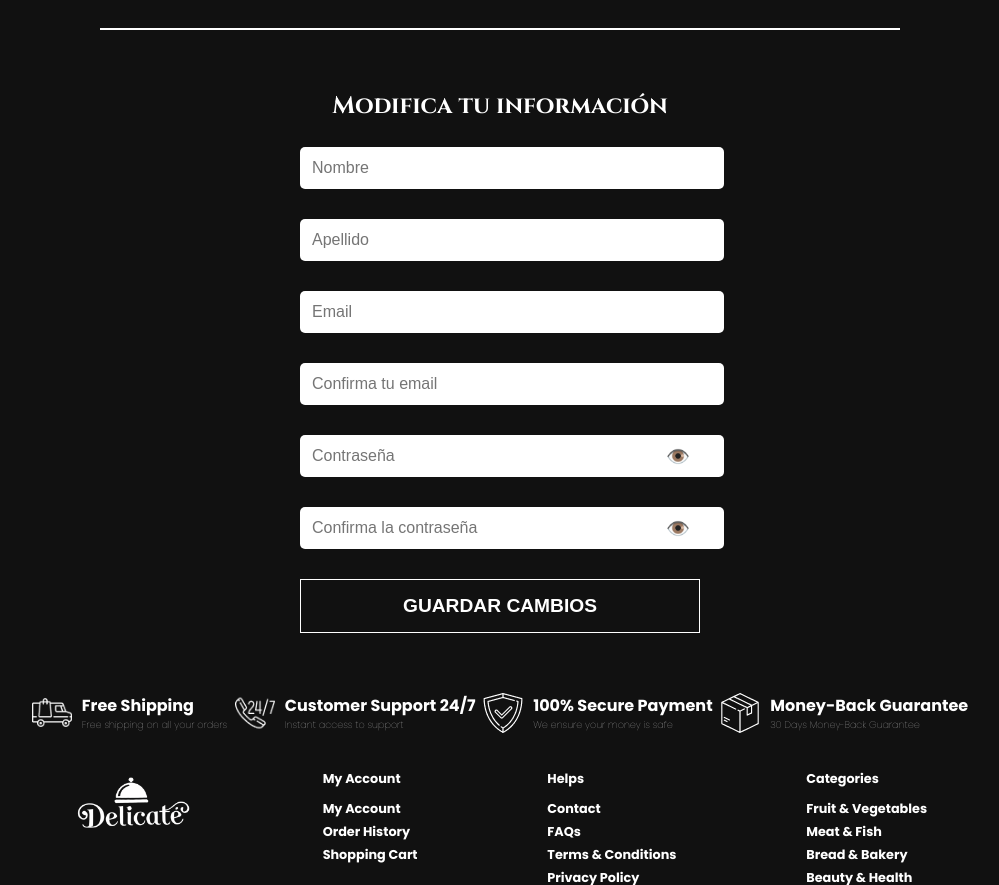
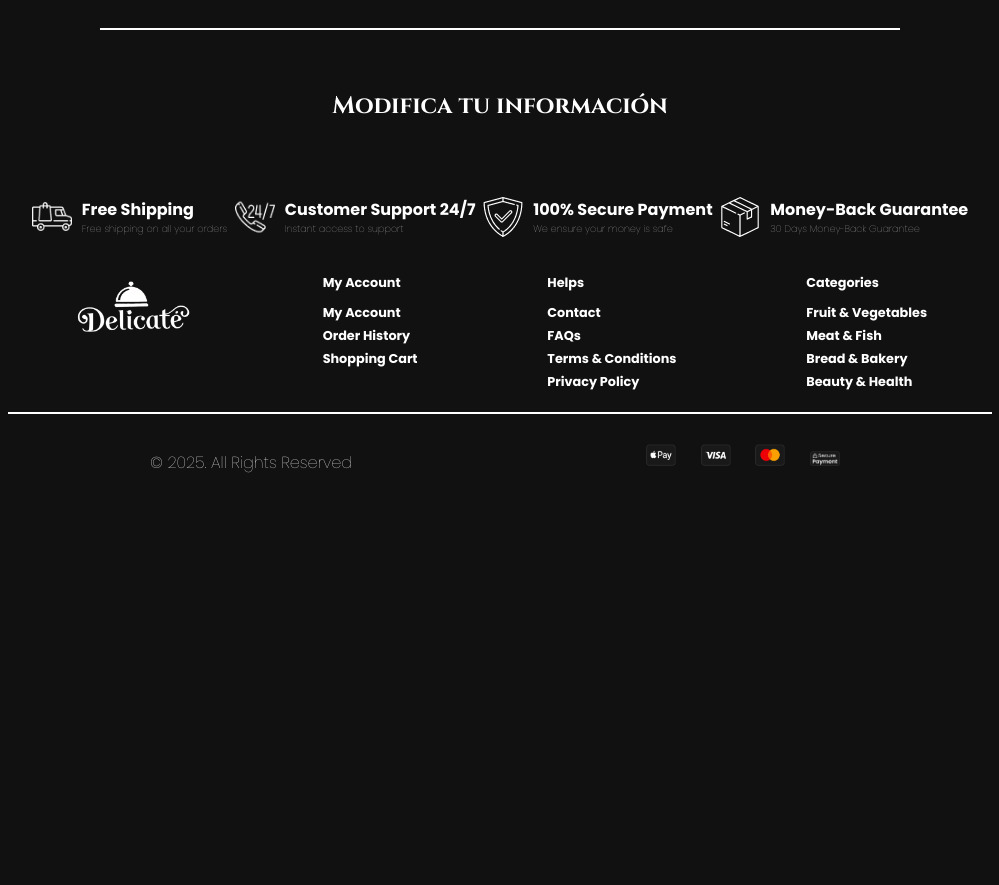
Before and after one commit to juancmacias/Delicate, a Python web app: template templates/template.html in a window 1280 px wide. Shown: the part 386-1271 px from the top of the page, without its empty margins (140-1139 px from the left). After the commit the page ends 859 px from the top, so only its background shows below. Run offline with Jinja, Linux system fonts and the light colour scheme; the template is opened without the code that fills it, so the values that code supplies are empty.

Commit message:
Update template.html

```diff
--- a/templates/template.html
+++ b/templates/template.html
@@ -54,92 +54,13 @@
         <!-- Formulario de edición -->
         <section class="profile-form">
           <h2 class="cinzel-thin">Modifica tu información</h2>
-          <form
-            action="/users"
-            id="envio"
-            method="post"
-            onsubmit="delaySubmit(event)"
-          >
-            <input
-              name="username"
-              type="text"
-              placeholder="Nombre"
-              value="{{ user.username }}"
-            />
-            <input
-              name="first_name"
-              type="text"
-              placeholder="Apellido"
-              value="{{ user.last_name }}"
-            />
-            <input
-              name="email"
-              type="email"
-              placeholder="Email"
-              value="{{ user.email }}"
-              required
-            />
-            <input
-              name="re_email"
-              type="email"
-              placeholder="Confirma tu email"
-              value=""
-              required
-            />
-            <div class="password-container">
-              <input
-                name="password"
-                type="password"
-                id="password"
-                placeholder="Contraseña"
-                value=""
-                required
-              />
-              <span class="toggle-password" onclick="togglePassword('password')"
-                >👁️</span
-              >
-            </div>
-            <div class="password-container">
-              <input
-                name="confirm_password"
-                type="password"
-                id="confirm-password"
-                placeholder="Confirma la contraseña"
-                required
-              />
-              <span
-                class="toggle-password"
-                onclick="togglePassword('confirm-password')"
-                >👁️</span
-              >
-            </div>
-            <button type="submit" class="save-button">GUARDAR CAMBIOS</button>
-          </form>
-          <script>
-            function delaySubmit(event) {
-              event.preventDefault(); // Evita que el formulario se envíe de inmediato
-              localStorage.removeItem("token");
-              // Espera 3 segundos (3000 milisegundos) antes de enviar el formulario
-              setTimeout(function () {
-                // Elimina el token de la sesión
-                document.getElementById("envio").submit(); // Envía el formulario después del retraso
-              }, 1000); // Puedes ajustar el tiempo en milisegundos
-            }
-          </script>
+
+
         </section>
       </div>
 
       {% include "include/footer.html" %}
     </div>
-    <script>
-      function togglePassword(id) {
-        const input = document.getElementById(id);
-        if (input.type === "password") {
-          input.type = "text";
-        } else {
-          input.type = "password";
-        }
-      }
-    </script>
+
   </body>
 </html>
```
